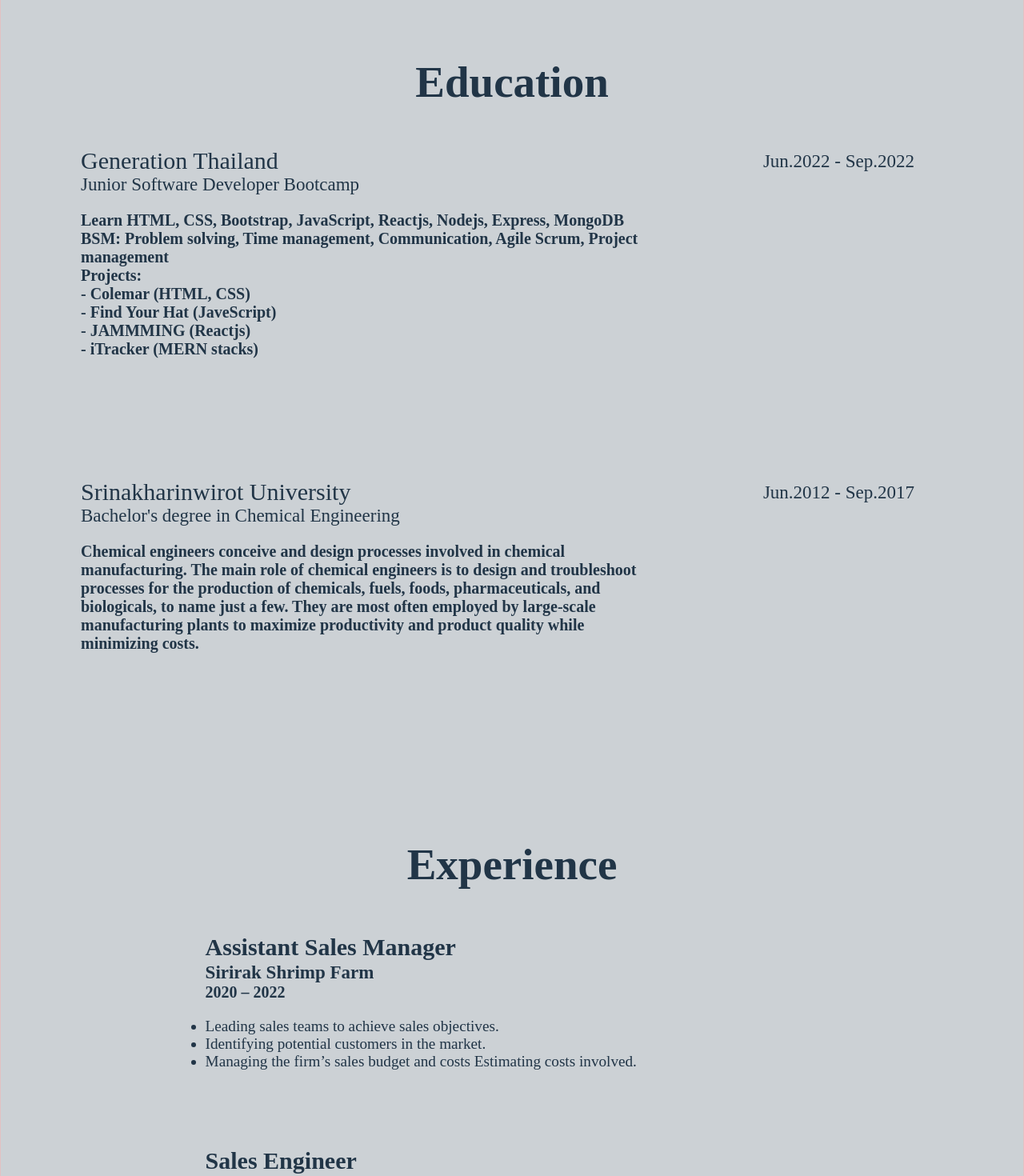
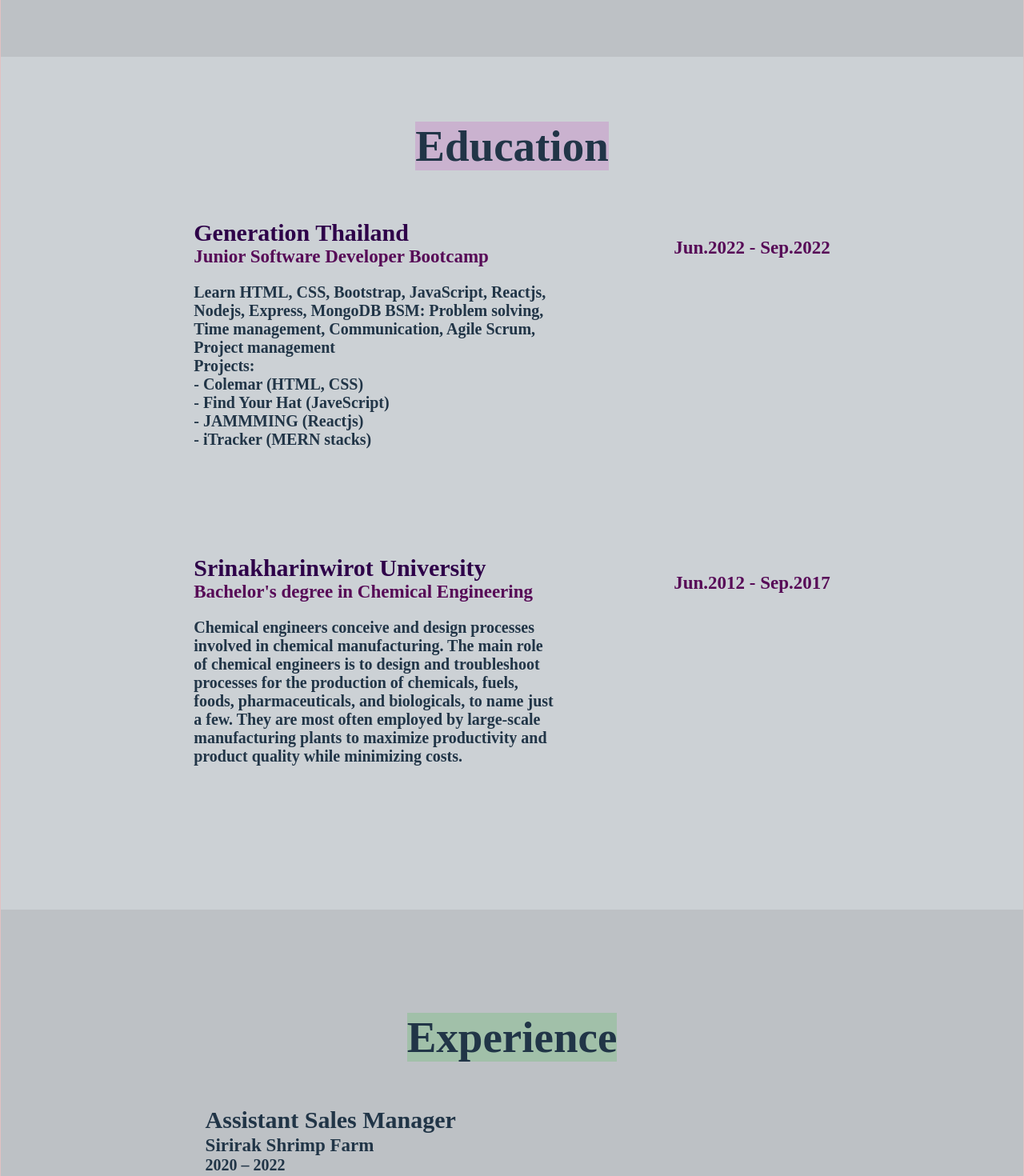
Before and after one commit to Thanamin/myPortfolio, a React (Vite) app: page / in a window 1280 px wide. Shown: the part 1700-3170 px from the top of the page at 80% size. Built offline with nearby package versions, Linux system fonts and the light colour scheme; a web font is replaced by a local one.

Commit message:
update css education and add color topic

```diff
--- a/src/Components/AboutMe/AboutMe.css
+++ b/src/Components/AboutMe/AboutMe.css
@@ -2,6 +2,8 @@
     display: flex;
     height: 800px;
     flex-direction: column;
+    background-color: rgba(0, 0, 0, 0.075);
+
 
 }
 
@@ -28,8 +30,10 @@
     text-align: center;
     margin-bottom: 1em;
     width: 70%;
+}
 
-
+.AboutMe-text-head a {
+    background-color: rgba(168, 187, 0, 0.15);
 
 }
 
--- a/src/Components/App/App.css
+++ b/src/Components/App/App.css
@@ -1,4 +1,8 @@
+
+/* font from googlefont */
 @import url("https://fonts.googleapis.com/css2?family=Alice&family=Space+Mono&display=swap");
+@import url('https://fonts.googleapis.com/css2?family=Roboto&display=swap');
+
 #root {
   max-width: 1280px;
   margin: auto;
--- a/src/Components/Education/Education.css
+++ b/src/Components/Education/Education.css
@@ -11,19 +11,26 @@
 
 #Education {
     display: flex;
-    height: 900px;
+    /* height: 900px; */
     flex-direction: column;
     /* justify-content: center; */
     align-items: center;
+    margin: 80px 0px;
 }
 
 .Education-a-1 {
     font-size: 30px;
+    color: #2E0249;
+    font-weight: bold;
+    width: 15em;
 
 }
 
 .Education-a-2 {
     font-size: 23px;
+    color: #570A57;
+    font-weight: bold;
+    width: max-content;
 
 }
 
@@ -38,14 +45,21 @@
 
 #Education h3 {
     font-size: 20px;
+
 }
 
 .Education-head {
     font-size: 55px;
     font-weight: bold;
     text-align: center;
+    margin-bottom: 0.5em;
     width: 70%;
 }
+
+.Education-head a{
+    background-color: rgba(187, 0, 171, 0.15);
+}
+
 
 .Education-a {
     font-size: 30px;
@@ -53,7 +67,13 @@
 
 .Education-part1 {
     display: flex;
+    justify-content: center;
+    width: 70%;
+    align-items: flex-start;
 }
+
+
+
 
 .Education-part1-left {
     display: flex;
@@ -61,7 +81,7 @@
     width: 55%;
     height: auto;
     margin-bottom: 100px;
-    margin-top: 50px;
+    margin-top: 2em;
     margin-left: 100px;
 
 }
@@ -79,6 +99,9 @@
 
 .Education-part2 {
     display: flex;
+    justify-content: center;
+    width: 70%;
+    align-items: flex-start;
 
 
 }
@@ -89,7 +112,7 @@
     width: 55%;
     height: auto;
     margin-bottom: 100px;
-    margin-top: 50px;
+    margin-top: 2em;
     margin-left: 100px;
 
 }
--- a/src/Components/Experience/Experience.css
+++ b/src/Components/Experience/Experience.css
@@ -1,10 +1,13 @@
 #Experience {
     display: flex;
-    height: 800px;
+    height: 900px;
     flex-direction: column;
     justify-content: center;
     align-items: center;
     width: 100%;
+    background-color: rgba(0, 0, 0, 0.075);
+
+
 }
 #Experience h1 {
     font-size: 30px;
@@ -38,6 +41,10 @@
     margin-bottom: 1em;
 }
 
+.Experience-head a{
+    background-color: rgba(0, 187, 9, 0.15);
+}
+
 .Experience-part1 {
     display: flex;
     flex-direction: column;
--- a/src/Components/Projects/Projects.css
+++ b/src/Components/Projects/Projects.css
@@ -7,6 +7,8 @@
     display: flex;
     justify-content: center;
     align-items: center;
+    background-color: rgba(0, 0, 0, 0.075);
+
 }
 
 .Project-head {
@@ -16,6 +18,10 @@
     margin-bottom: 1em;
 
 
+}
+
+.Project-head a {
+    background-color: rgba(255, 187, 0, 0.336);
 }
 
 .box {
--- a/src/Components/Skill/Skill.css
+++ b/src/Components/Skill/Skill.css
@@ -1,9 +1,10 @@
 #Skill {
   height: 300px;
-  margin: 300px 0px;
+  margin: 10em 0px;
   display: flex;
   flex-direction: column;
   text-align: center;
+
 }
 
 
@@ -16,9 +17,13 @@
 .icon-banner-text {
   font-weight: bold;
   font-size: 55px;
-  margin-bottom: 50px;
+  /* margin-bottom: 0.5em; */
   /* margin-left: 1em; */
   /* align-self: center; */
+}
+
+.icon-banner-text a {
+  background-color: rgba(255, 0, 0, 0.15);
 }
 
 .icon-banner {
@@ -68,7 +73,7 @@
 }
 
 #body-skill {
-  margin-top: 5em;
+  margin-top: 3em;
 }
 
 #body-skill img:hover {
--- a/src/index.css
+++ b/src/index.css
@@ -7,7 +7,7 @@
 
 :root {
   /* font-family: Inter, Avenir, Helvetica, Arial, sans-serif;
-  font-size: 16px;
+  /* font-size: 16px;
   line-height: 24px;
   font-weight: 400; */
 
```
Also changed, not shown: public/White-Brush-Effect.png (added), public/black-text-box.png (added).
